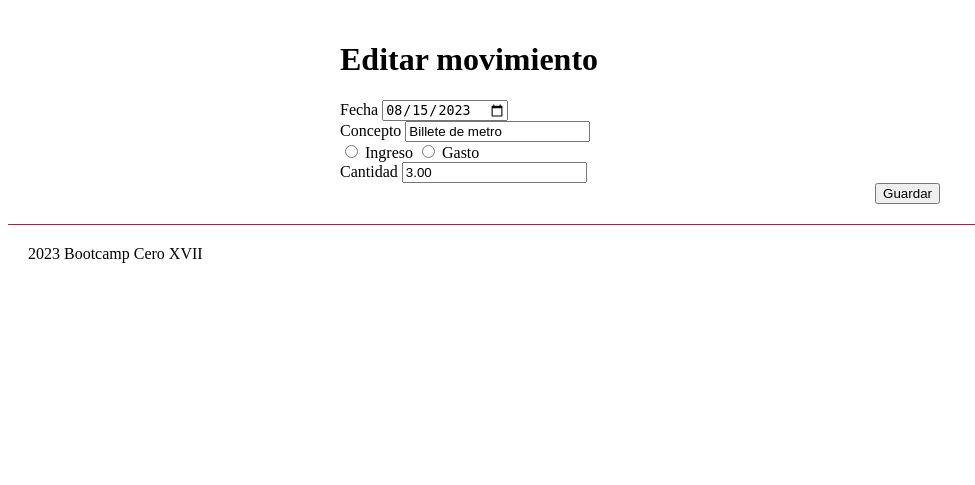
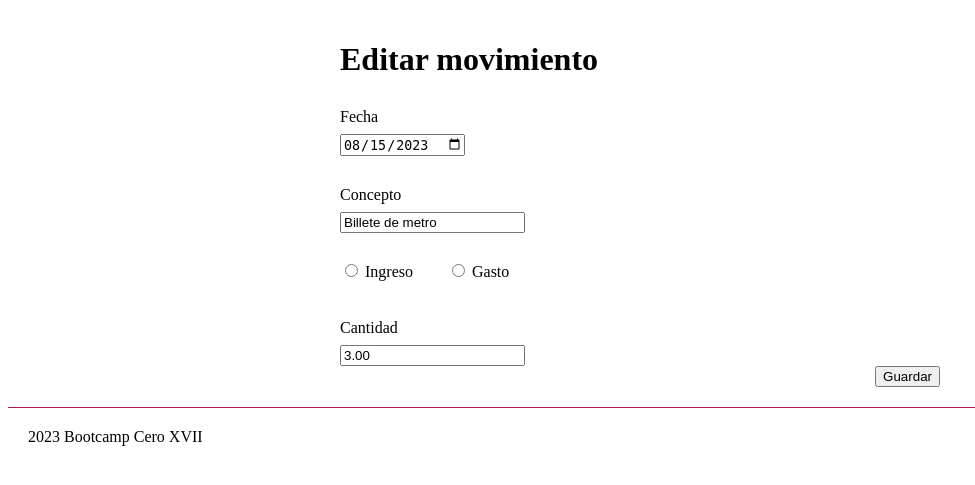
Before and after one commit to camacr28/flask-sql, a Flask app: page /editar/2 in a window 1280 px wide. Shown: the part 83-568 px from the top of the page, without its empty margins (0-975 px from the left). Run offline with Flask 3, Linux system fonts and the light colour scheme; data comes from the database, SQL or seed files in the repository.

Commit message:
fix: arreglamos estilos formulario

```diff
--- a/balance/static/css/styles.css
+++ b/balance/static/css/styles.css
@@ -99,3 +99,16 @@ a.delete {
 a.mini-boton:hover {
     text-decoration: none;
 }
+
+.campo-formulario label {
+    display: block;
+    padding: 0;
+    margin-top: 30px;
+    margin-bottom: 8px;
+    font-size: 1rem;
+}
+
+.campo-formulario>input[type='radio']~label {
+    display: inline-block;
+    margin-right: 30px;
+}
```
